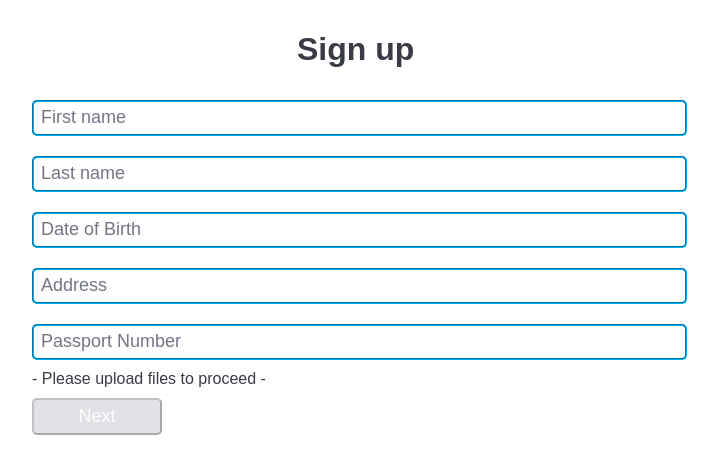
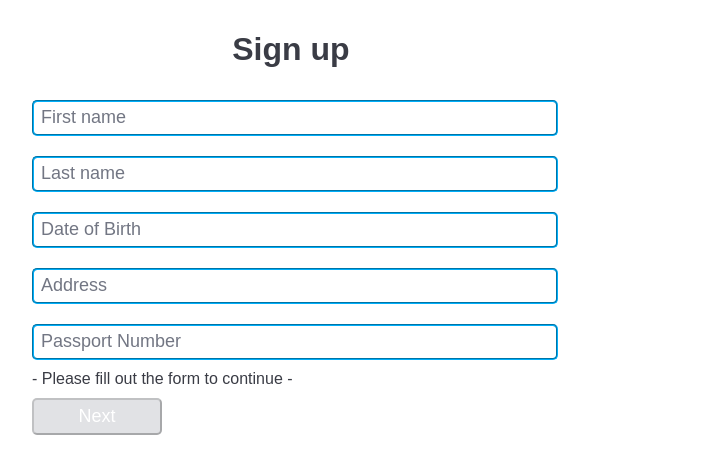
Before and after one commit to footok/simple-modern-upload-form-app, a React app: page / in a window 1280 px wide. Shown: the top 474 px of the page, without its empty margins (86-804 px from the left). Built offline with nearby package versions, Linux system fonts and the light colour scheme.

Commit message:
Refactor code and style

```diff
--- a/app/components/SignUpForm.jsx
+++ b/app/components/SignUpForm.jsx
@@ -6,6 +6,7 @@ class SignUpForm extends React.Component {
   constructor(props) {
     super(props);
     this.state = {
+      data: [],
       firstName: '',
       lastName: '',
       dateOfBirth: '',
@@ -101,7 +102,7 @@ class SignUpForm extends React.Component {
           <div className="passport-number">
             <input id='4' name="passportNumber" type="text" placeholder="Passport Number"  value={this.state.passportNumber} onChange={this.handleInputChange} onBlur={this.handleBlur}/>
           </div>
-            <label className="signup-reminder">- Please upload files to proceed - </label>
+            <label className="reminder">- Please fill out the form to continue - </label>
           <div className="submit-form">
           <Link to={`/upload/${this.state.data}`} >
             <input type="submit" value="Next" disabled="true"/>
--- a/app/components/common/FileUploadBox.jsx
+++ b/app/components/common/FileUploadBox.jsx
@@ -86,7 +86,7 @@ class FileUploadBox extends React.Component {
           </label>
         </div>
        )}
-       <label className="signup-reminder">- Please fill out the form to proceed - </label>
+       <label className="reminder">- Please upload files to proceed - </label>
         <div className="submit-docs">
           <Link to="/complete">
             <input className="submit-button" type="submit" value="Submit" disabled="true"/>
--- a/public/css/styles.css
+++ b/public/css/styles.css
@@ -127,7 +127,7 @@ input[type="submit"]:disabled {
 
 .user-details {
   display: flex;
-  width: 100%;
+  width: 80%;
   margin-left: 100px;
   height: 100%;
   flex-direction: column;
@@ -143,7 +143,7 @@ input[type="submit"]:disabled {
   justify-content: space-around;
 }
 
-.signup-reminder {
+.reminder {
   color: #3a3c45;
   font-family: sans-serif;
 }
```
